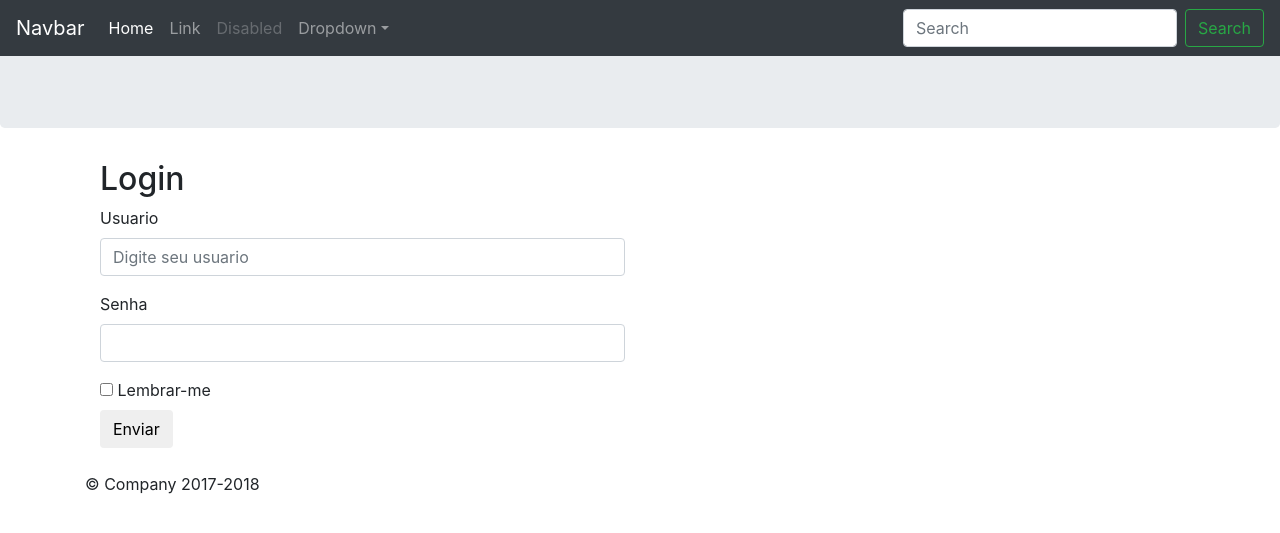
After one commit to joaopmedeiros/casadegramado, a Flask app: page /login in a window 1280 px wide. The commit adds this page. Shown: the top 533 px of the page. Run offline with Flask 2, Linux system fonts and the light colour scheme; some libraries are stand-ins or nearby versions.

```diff
--- a/app/controllers/default.py
+++ b/app/controllers/default.py
@@ -1,5 +1,7 @@
-from app import app
+from app import app,db
 from flask import render_template
+from app.models.forms import LoginForm
+from app.models.tables import Usuario
 
 # @app.route("/login", methods=["POST"])
 # def login():
@@ -7,15 +9,29 @@ from flask import render_template
 #     password = request.json.get('password')
 #     return jsonify({ 'nome': 'eitchaa' }), 201
 
-@app.route("/home")
-@app.route("/index/<user>")
-@app.route("/",defaults={"user":None})
-def index(user):
-    return render_template('index.html',user=user)
 
-@app.route("/base")
-def base():
-    return render_template('base.html')
+@app.route("/teste/<info>")
+@app.route("/teste",defaults={"info":None})
+def teste(info):
+    i = Usuario("gabriel.weich@bol.com.br",123456,"Gabriel Weich",123456)
+    db.session.add(i)
+    db.session.commit()
+
+
+
+@app.route("/")
+def index():
+    return render_template('index.html')
+
+@app.route("/login", methods=["POST","GET"])
+def login():
+    form = LoginForm()
+    if form.validate_on_submit():
+        print(form.username.data)
+        print(form.password.data)
+    else:
+        print(form.errors)
+    return render_template('login.html', form=form)
 
 # @app.route("/test")
 # @app.route("/test/<name>")
--- /dev/null
+++ b/app/models/forms.py
@@ -0,0 +1,8 @@
+from flask_wtf import FlaskForm
+from wtforms  import StringField, PasswordField, BooleanField
+from wtforms.validators import DataRequired
+
+class LoginForm(FlaskForm):
+    username = StringField("username",validators=[DataRequired()])
+    password = PasswordField("password",validators=[DataRequired()])
+    remember_me = BooleanField("remember_me")
--- /dev/null
+++ b/app/templates/login.html
@@ -0,0 +1,37 @@
+{%  extends 'base.html' %}
+{% block content %}
+
+    <div class="jumbotron">
+    </div>
+    <div class="container">
+    <div class="col-md-6 col-lg-offset-3">
+        <h2>Login</h2>
+        <form action="" method="POST">
+            {{ form.csrf_token }}
+        <div class ="form-group">
+            <label>Usuario</label>
+            {{ form.username(class="form-control", placeholder="Digite seu usuario") }}
+            {% if form.errors.username %}
+            <div class="alert alert-danger" role="alert">{{ form.errors.username }}</div>
+            {% endif %}
+        </div>
+        <div class="form-group">
+            <label>Senha</label>
+            {{ form.password(class="form-control") }}
+                        {% if form.errors.password %}
+            <div class="alert alert-danger" role="alert">{{ form.errors.password }}</div>
+            {% endif %}
+        </div>
+        <div class="checkbox">
+            <label>
+                {{ form.remember_me }} Lembrar-me
+            </label>
+        </div>
+        <button type="submit" class="btn btn-default">Enviar</button>
+
+    </form>
+        </div>
+    </div>
+</br>
+
+{% endblock %}
--- a/config.py
+++ b/config.py
@@ -1,3 +1,4 @@
 DEBUG = True
 SQLALCHEMY_DATABASE_URI = 'postgres://nqkmxalgrjpitd:3a9df287efa57db1b17fdb5e8eeeb7bd371d4f2840f1aa3930ead549806777da@ec2-54-83-58-222.compute-1.amazonaws.com:5432/d1cts2shnoqqc3'
 SQLALCHEMY_TRACK_MODIFICATIONS = True
+SECRET_KEY = 'um-nome-bem-seguro'
```
Also changed, not shown: app/templates/base.html (+2 -34 lines), app/templates/index.html (+38 -18 lines), requirements.txt (+9 -6 lines).
